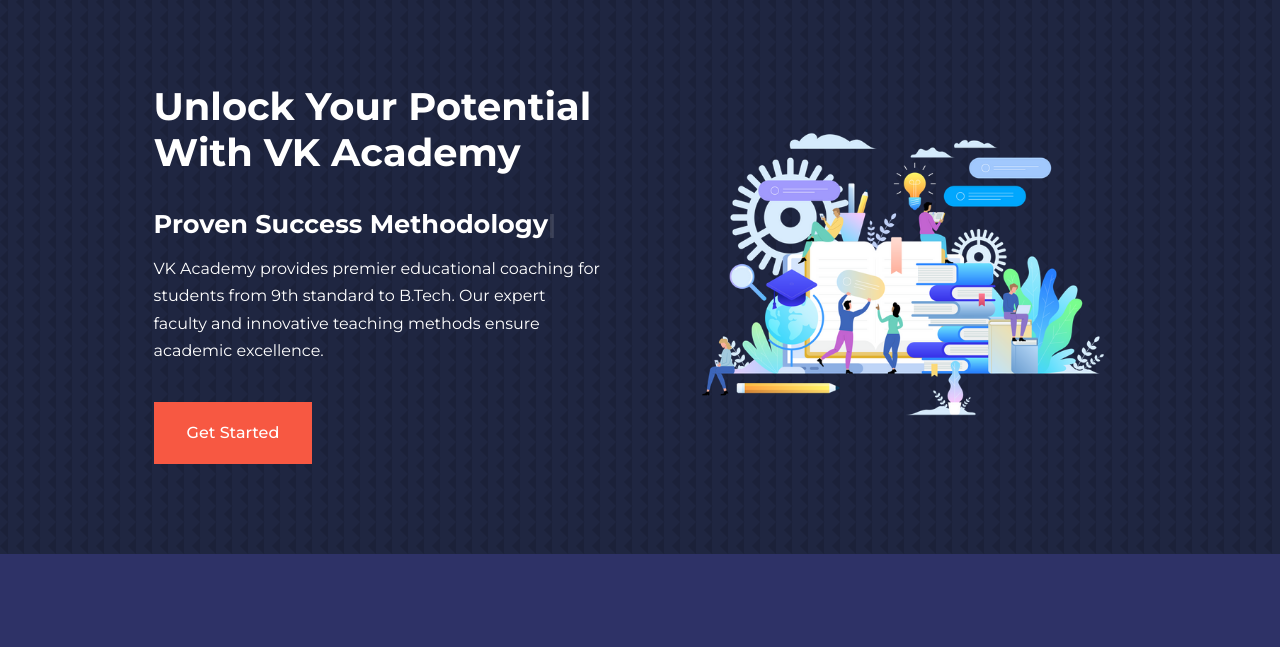
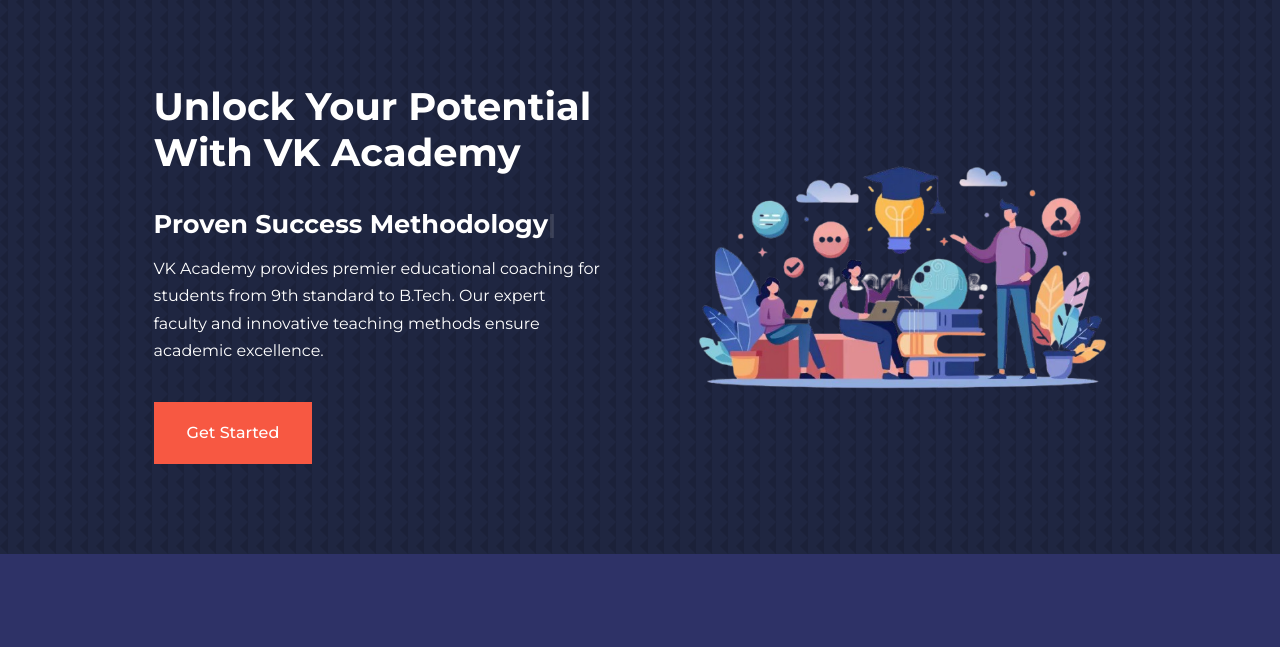
Before and after one commit to kounik-123/Educational-Website, a plain HTML site: page index.html in a window 1280 px wide. Shown: the part 86-733 px from the top of the page. Drawn offline with nearby package versions, Linux system fonts and the light colour scheme; a web font is replaced by a local one.

Commit message:
new image add

```diff
--- a/index.html
+++ b/index.html
@@ -79,7 +79,7 @@
 
                 <div class="header_right">
                     <div class="header_right-image">
-                        <img src="./images/picture5.webp" >
+                        <img src="./images/picture4_removebg.png" >
                     </div>
 
                 </div>
```
Also changed, not shown: images/picture4_removebg.png (added).
